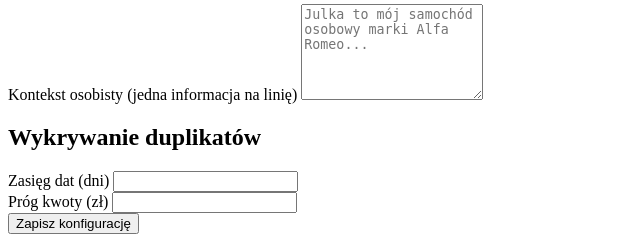
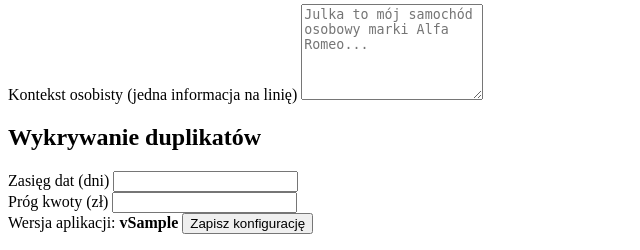
Before and after one commit to bendyz/wydatki2, a Python web app: template templates/views/admin.html in a window 1280 px wide. Shown: the part 961-1211 px from the top of the page, without its empty margins (0-640 px from the left). Run offline with Jinja, Linux system fonts and the light colour scheme; the template is opened without the code that fills it: most values are stand-ins (such as "Sample title", 1, 10 or a date in 2020).

Commit message:
wersja: przenieś z nagłówka do panelu admina
Co-Authored-By: Claude Sonnet 4.6 <noreply@anthropic.com>

```diff
--- a/templates/base.html
+++ b/templates/base.html
@@ -49,7 +49,6 @@
                 <div class="flex items-center">
                     <i class="fas fa-wallet text-primary text-2xl mr-3"></i>
                     <span class="font-bold text-xl text-gray-800">Wydatki 2.0</span>
-                    <span class="ml-2 text-xs text-gray-400 font-normal">v{{ app_version }}</span>
                 </div>
                 <!-- Desktop menu -->
                 <div class="hidden md:flex items-center space-x-4">
--- a/templates/views/admin.html
+++ b/templates/views/admin.html
@@ -175,7 +175,8 @@
         </div>
       </div>
 
-      <div class="flex justify-end">
+      <div class="flex items-center justify-between">
+        <span class="text-xs text-gray-400">Wersja aplikacji: <strong>v{{ app_version }}</strong></span>
         <button type="submit"
           class="px-6 py-2 bg-primary text-white text-sm font-medium rounded-md hover:bg-blue-700 focus:outline-none focus:ring-2 focus:ring-offset-2 focus:ring-primary">
           <i class="fas fa-save mr-2"></i>Zapisz konfigurację
```
